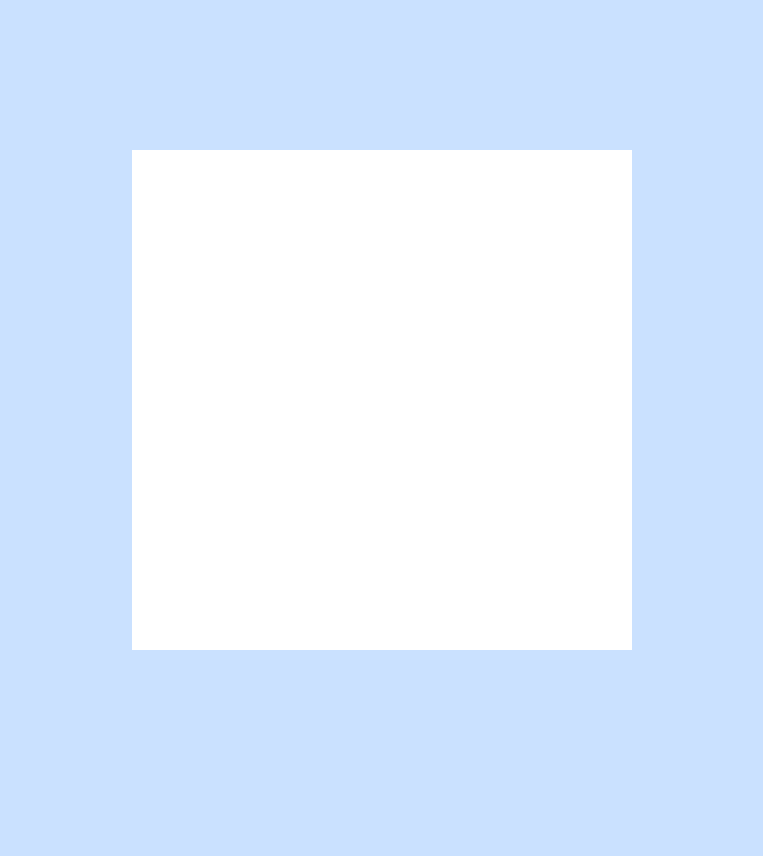
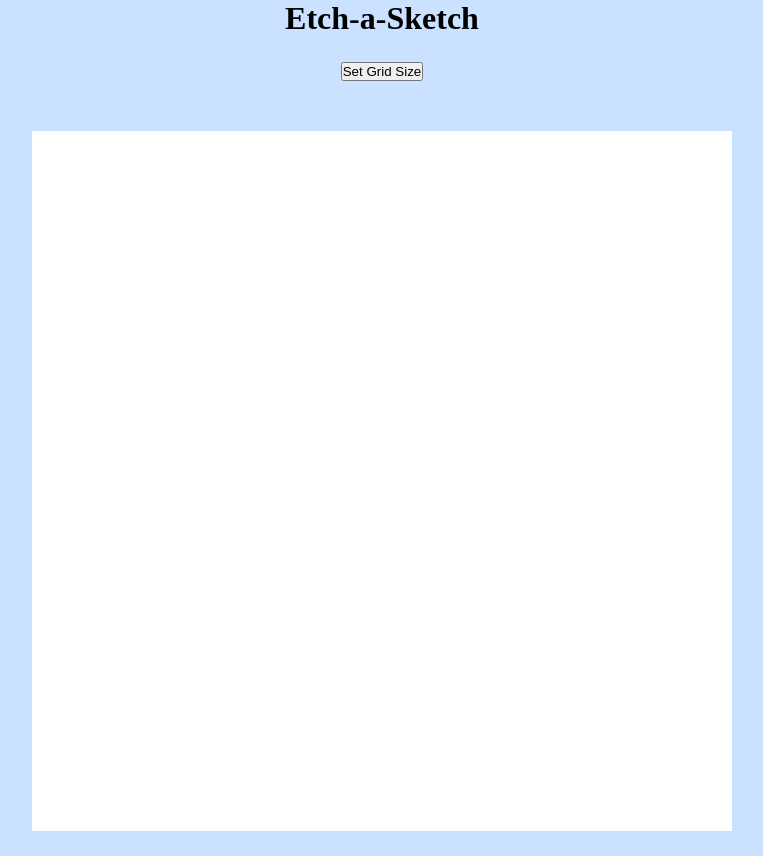
Before and after one commit to AWYCh/etch-a-sketch, a plain HTML site: page index.html in a window 1280 px wide. Shown: the whole page, without its empty margins (258-1021 px from the left). Before the commit the page ends 800 px from the top, so only its background shows below. Drawn offline with Linux system fonts and the light colour scheme.

Commit message:
Create button that allows user to set size of sketch grid

```diff
--- a/eas.js
+++ b/eas.js
@@ -1,27 +1,27 @@
-//Add a button on the top of the screen that will send the user a popup asking for the number of squares per side for the new grid. Once entered, the existing grid should be removed, and a new grid should be generated in the same total space as before (e.g., 960px wide) so that you’ve got a new sketch pad.
+//Add a button on the top of the screen that will send the user a popup asking for the number of squares per side for the new grid.
+//Once entered, the existing grid should be removed, and a new grid should be generated in the same total space as before (e.g., 960px wide) so that you’ve got a new sketch pad.
 let mouseDown = false;
 document.body.onmousedown = () => (mouseDown = true);
 document.body.onmouseup = () => (mouseDown = false);
 
-const gridLength = 500;
-let rows = 16;
-let columns = 16;
+const gridLength = 700;
+//let inputSize = changeSize();
 
 const grid = document.querySelector(".grid");
 grid.style.width = `${gridLength}px`;
 grid.style.height = `${gridLength}px`;
-grid.style.margin = "150px auto";
+grid.style.margin = "25px auto";
 
 function changeColor (event) {
     if(event.type === "mouseover" && !mouseDown) return
     event.target.style.backgroundColor = "#000000";
     }
 
-function createGrid() {
-    for (let i=0; i<(rows*columns); i++) {
+function createGrid(size) {
+    for (let i=0; i<(size*size); i++) {
         const gridSquare = document.createElement("div");
-        gridSquare.style.width = `${(gridLength/rows)}px`;
-        gridSquare.style.height = `${(gridLength/columns)}px`;
+        gridSquare.style.width = `${(gridLength/size)}px`;
+        gridSquare.style.height = `${(gridLength/size)}px`;
         gridSquare.style.backgroundColor = "#ffffff";
         gridSquare.classList.add("grid-square");
 
@@ -31,4 +31,22 @@ function createGrid() {
     }
 }
 
-createGrid();
+createGrid(16);
+
+function removeGrid() {
+    while (grid.firstChild) {
+        grid.removeChild(grid.firstChild);
+    }
+}
+
+function changeSize() {
+    let input = prompt("Enter number of squares per side");
+    let error = document.querySelector("#input-error");
+     if (input > 1 && input <= 100) {
+        removeGrid();
+        createGrid(input);
+        error.innerHTML = "";
+     } else {
+        error.innerHTML = "Please enter a number between 1 and 101";
+     }
+}
--- a/index.html
+++ b/index.html
@@ -8,6 +8,9 @@
     <script src="eas.js" defer></script>
 </head>
 <body>
+    <h1 id="title">Etch-a-Sketch</h1>
+    <button class="size" onclick="changeSize()">Set Grid Size</button>
+    <p id="input-error"></p>
     <div id ="grid" class="grid"></div>
 </body>
 </html>
--- a/styles.css
+++ b/styles.css
@@ -11,3 +11,19 @@ body {
     display: flex;
     flex-wrap: wrap;
 }
+
+.size {
+    display:flex;
+    margin: 25px auto;
+}
+
+#title {
+    display: flex;
+    justify-content: center;
+}
+
+#input-error {
+    color: #ff0000;
+    display: flex;
+    justify-content: center;
+}
```
